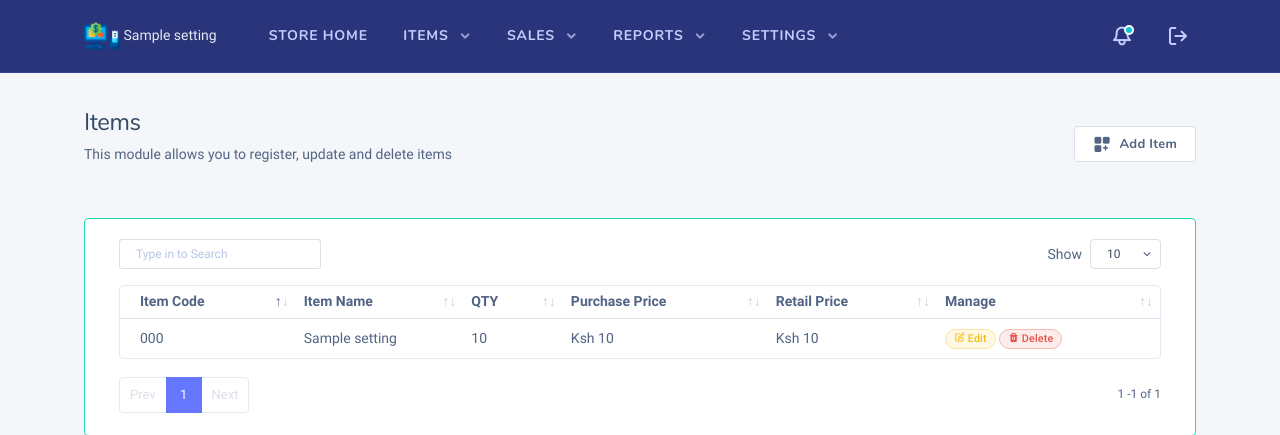
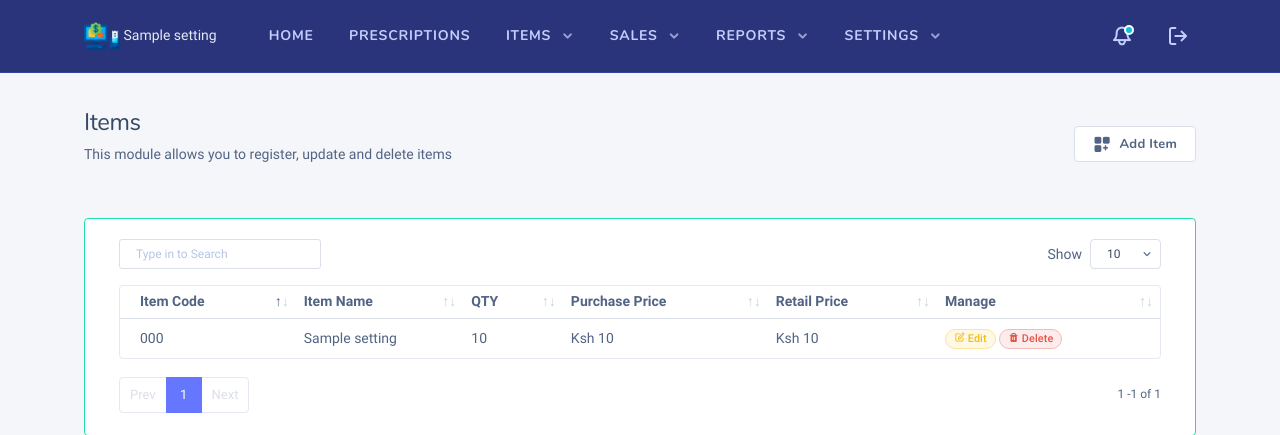
Before and after one commit to MartMbithi/Weekend_Project_XVIII, a PHP site: page /views/store_items_manage?view=1 in a window 1280 px wide. Shown: the top 435 px of the page. Run offline with PHP 8.4, Linux system fonts and the light colour scheme; the visitor is signed in with stand-in values (Sample User, id 1); tables that the repository leaves empty or names only in its code hold one stand-in row (values such as "Sample post"); some libraries are stand-ins or nearby versions; some web fonts are replaced.

Commit message:
Craft Store Manager Header

```diff
--- a/partials/store_header.php
+++ b/partials/store_header.php
@@ -113,7 +113,12 @@ while ($settings = $res->fetch_object()) {
                         <?php } ?>
                         <li class="nk-menu-item">
                             <a href="store_dashboard?view=<?php echo $view; ?>" class="nk-menu-link">
-                                <span class="nk-menu-text"> Store Home</span>
+                                <span class="nk-menu-text"> Home</span>
+                            </a>
+                        </li>
+                        <li class="nk-menu-item">
+                            <a href="store_dashboard?view=<?php echo $view; ?>" class="nk-menu-link">
+                                <span class="nk-menu-text"> Prescriptions</span>
                             </a>
                         </li>
                         <li class="nk-menu-item active has-sub">
@@ -121,11 +126,6 @@ while ($settings = $res->fetch_object()) {
                                 <span class="nk-menu-text"> Items</span>
                             </a>
                             <ul class="nk-menu-sub">
-                                <li class="nk-menu-item">
-                                    <a href="store_items_bulk_import?view=<?php echo $view; ?>" class="nk-menu-link">
-                                        <span class="nk-menu-text"> Bulk Import</span>
-                                    </a>
-                                </li>
                                 <li class="nk-menu-item">
                                     <a href="store_items_manage?view=<?php echo $view; ?>" class="nk-menu-link">
                                         <span class="nk-menu-text"> Manage</span>
```
